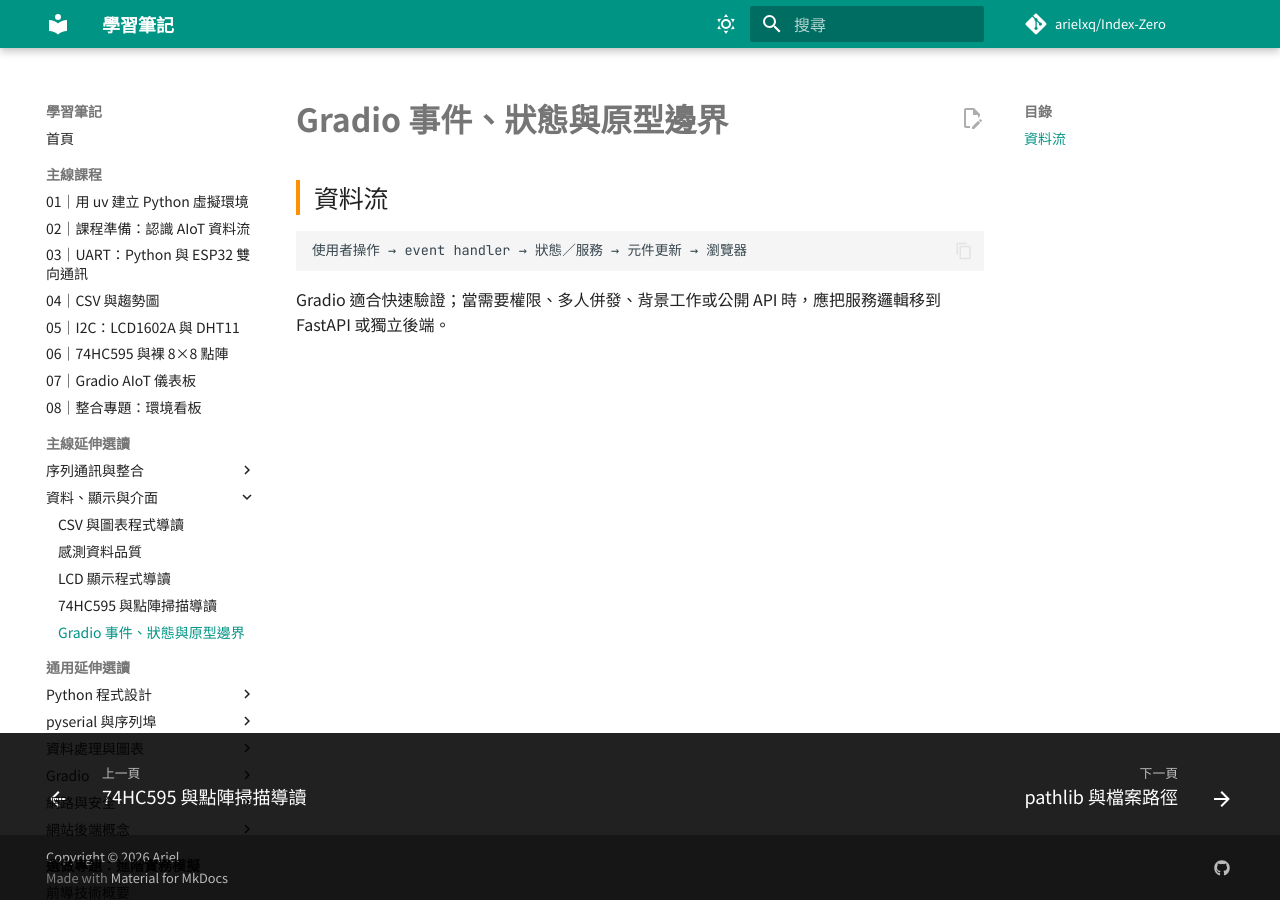
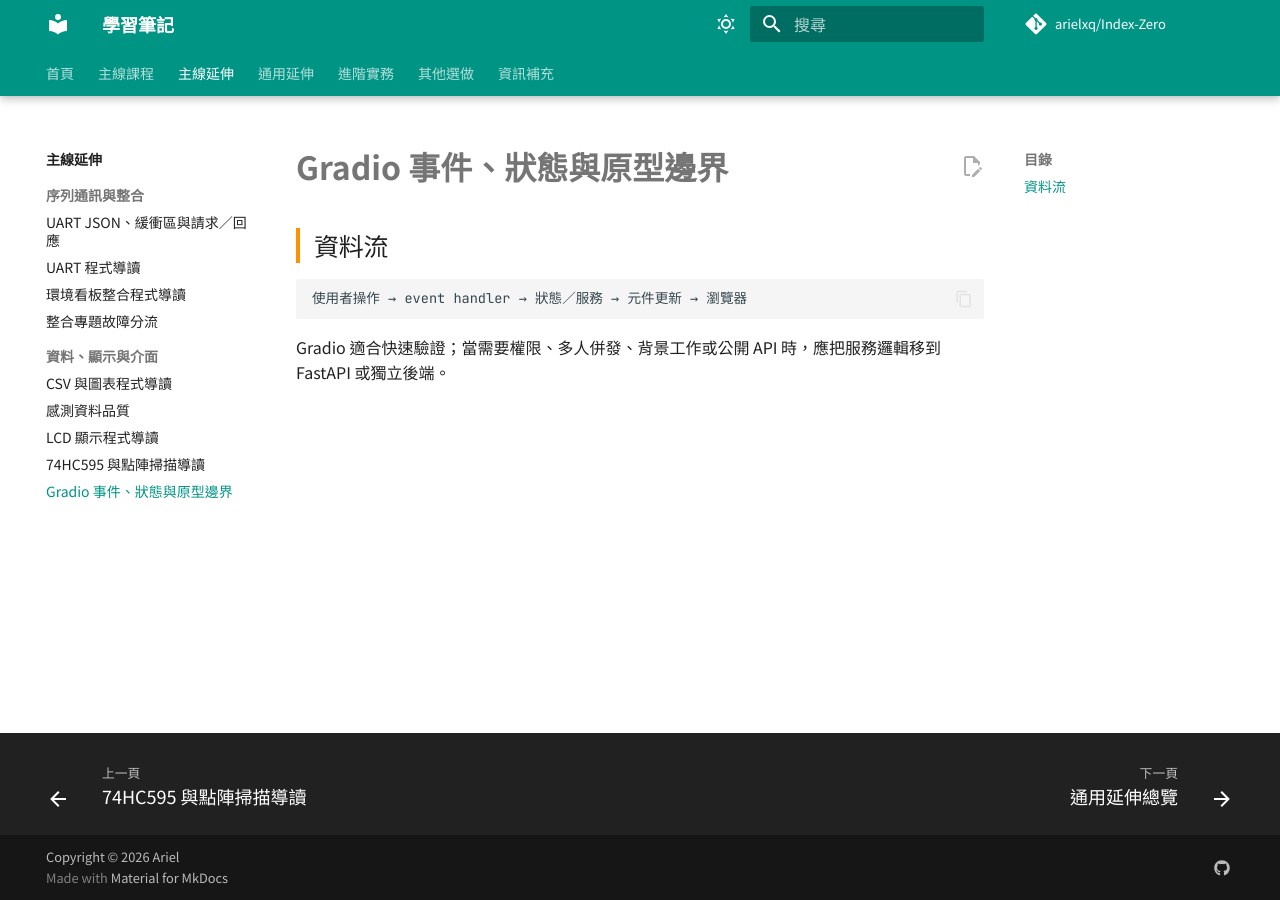
Before and after one commit to arielxq/Index-Zero, an MkDocs documentation site: the page built from docs/extensions/gradio-boundaries.md, in a window 1280 px wide. Built offline with MkDocs 1.6.1 and Material for MkDocs 9.7.7, drawn with Linux system fonts in a browser that asks for light colours; comment, search, counter and statistics services are not loaded; some of the changed lines change nothing that is shown.

Commit message:
Add top-level documentation category tabs

````diff
--- /dev/null
+++ b/docs/extensions/index.md
@@ -0,0 +1,34 @@
+# 主線延伸
+
+主線延伸直接對應主線中的通訊、資料、顯示與介面問題。它們不是額外的必修順序，而是完成某一章後用來補強理解的工具箱。
+
+## 延伸資料流
+
+```text
+主線實作 → 觀察問題 → 對應導讀 → 修正模型／程式 → 回到主線驗證
+```
+
+## 序列通訊與整合
+
+- [UART JSON、緩衝區與請求／回應](uart-json.md)
+- [UART 程式導讀](uart-guide.md)
+- [環境看板整合程式導讀](dashboard-guide.md)
+- [整合專題故障分流](troubleshooting.md)
+
+## 資料、顯示與介面
+
+- [CSV 與圖表程式導讀](csv-guide.md)
+- [感測資料品質](data-quality.md)
+- [LCD 顯示程式導讀](lcd-guide.md)
+- [74HC595 與點陣掃描導讀](matrix-guide.md)
+- [Gradio 事件、狀態與原型邊界](gradio-boundaries.md)
+
+## 閱讀方式
+
+```text
+UART 異常 → UART JSON／故障分流
+圖表不可信 → CSV 導讀／資料品質
+LCD 異常 → LCD 顯示導讀
+點陣方向錯誤 → 點陣掃描導讀
+Gradio 事件混亂 → Gradio 邊界
+```
--- /dev/null
+++ b/docs/general/index.md
@@ -0,0 +1,50 @@
+# 通用延伸
+
+通用延伸可獨立閱讀，補足 Python、資料處理、序列埠、Gradio、網路安全與後端架構。它們也會在主線與進階專題中被反覆使用。
+
+## 通用資料流
+
+```mermaid
+flowchart LR
+    P[Python 基礎] --> S[pyserial]
+    S --> D[資料處理與圖表]
+    D --> G[Gradio]
+    G --> N[網路與安全]
+    N --> B[網站後端]
+```
+
+## Python 程式設計
+
+- [pathlib 與檔案路徑](python-pathlib.md)
+- [json 與 csv](python-json-csv.md)
+- [datetime 與 time](python-time.md)
+- [函式、類別與責任分工](python-design.md)
+- [例外處理與錯誤訊息](python-errors.md)
+- [logging 與除錯紀錄](python-logging.md)
+- [進階 logger 技巧與設計方法](python-logger-design.md)
+- [測試概念與 pytest 實作](python-testing.md)
+
+## pyserial 與序列埠
+
+- [連線、讀寫與逾時](serial-basics.md)
+- [埠與資料除錯](serial-debug.md)
+- [連線生命週期與 COM 埠除錯](serial-lifecycle.md)
+
+## 資料處理與圖表
+
+- [Pandas 基礎操作](pandas-basics.md)
+- [Pandas 清理、篩選與彙整](pandas-cleaning.md)
+- [Matplotlib 圖表基本元件](matplotlib-basics.md)
+- [Matplotlib 可讀性與輸出](matplotlib-output.md)
+
+## Gradio
+
+- [介面、元件與版面](gradio-components.md)
+- [事件、資料流與元件更新](gradio-events.md)
+- [狀態、驗證與使用體驗](gradio-state.md)
+
+## 網路、安全與後端
+
+- [IPv4、IPv6 與連線路徑](network-path.md)
+- [公私鑰、數位簽章與中間人防範](security.md)
+- [高併發、分散式系統與資料同步](backend.md)
--- /dev/null
+++ b/docs/main/index.md
@@ -0,0 +1,42 @@
+# 主線課程
+
+主線是從環境準備到完整環境看板的循序學習路線。請依序完成 01～08，每一章都會把上一章的資料流往下一層延伸。
+
+## 主線總資料流
+
+```mermaid
+flowchart LR
+    A[uv / Python] --> B[AIoT 資料流]
+    B --> C[UART]
+    C --> D[CSV / 圖表]
+    D --> E[LCD1602A]
+    E --> F[74HC595 / 8×8]
+    F --> G[Gradio]
+    G --> H[環境看板]
+```
+
+## 建議順序
+
+| 順序 | 主題 | 產出 |
+| --- | --- | --- |
+| 01 | Python 環境 | 可重現的專案 |
+| 02 | AIoT 資料流 | 系統分層概念 |
+| 03 | UART | Python 與 ESP32 雙向資料 |
+| 04 | CSV 與圖表 | 可保存、可分析的感測資料 |
+| 05 | LCD1602A | ESP32 端即時文字顯示 |
+| 06 | 74HC595 點陣 | ESP32 端圖樣輸出 |
+| 07 | Gradio | 本機瀏覽器儀表板 |
+| 08 | 整合專題 | 完整環境看板 |
+
+## 章節入口
+
+- [01｜用 uv 建立 Python 虛擬環境](01-uv.md)
+- [02｜課程準備：認識 AIoT 資料流](02-data-flow.md)
+- [03｜UART：Python 與 ESP32 雙向通訊](03-uart.md)
+- [04｜將感測資料存成 CSV 並繪製趨勢圖](04-csv-chart.md)
+- [05｜I2C：LCD1602A 與 DHT11](05-i2c-lcd.md)
+- [06｜74HC595 與裸 8×8 點陣](06-matrix.md)
+- [07｜Gradio AIoT 儀表板](07-gradio.md)
+- [08｜整合專題：環境看板](08-dashboard.md)
+
+完成主線後，前往[主線延伸](../extensions/index.md)深入理解程式與除錯。
--- /dev/null
+++ b/docs/optional/index.md
@@ -0,0 +1,19 @@
+# 其他選做
+
+這裡放置不影響主線完成、但能擴充硬體理解的獨立實作。
+
+## 資料流
+
+```text
+圖案／文字 → ESP32 → 專用驅動器 → LED 點陣
+```
+
+## 目前內容
+
+- [MAX7219 點陣模組](max7219.md)
+
+MAX7219 與主線的裸 8×8 + 74HC595 分開管理。前者內含掃描與亮度控制，後者需要自行處理行列掃描。
+
+## 進入條件
+
+建議先完成[主線 06｜74HC595 與裸 8×8 點陣](../main/06-matrix.md)，再比較兩種驅動責任。
--- /dev/null
+++ b/docs/supplemental/index.md
@@ -0,0 +1,23 @@
+# 資訊補充
+
+這個分類整理跨主線的選型、架構與未來新增筆記規則。
+
+## 資料流
+
+```text
+硬體資料 → Python／後端 → GUI、Gradio、API、手機 App → 使用者
+```
+
+## 內容入口
+
+- [常見 GUI 與 App 解決方案](gui-apps.md)
+- [什麼是系統耦合性？](coupling.md)
+- [新增筆記模板](template.md)
+
+## 使用時機
+
+| 問題 | 建議頁面 |
+| --- | --- |
+| 不知道該用哪種介面 | GUI 與 App 解決方案 |
+| 修改硬體後整個程式都要重寫 | 系統耦合性 |
+| 要新增自己的主題 | 新增筆記模板 |
--- a/mkdocs.yml
+++ b/mkdocs.yml
@@ -7,6 +7,8 @@ theme:
   name: material
   language: zh-TW
   features:
+    - navigation.tabs
+    - navigation.tabs.sticky
     - navigation.sections
     - navigation.indexes
     - navigation.top
@@ -59,6 +61,7 @@ plugins:
 nav:
   - 首頁: index.md
   - 主線課程:
+      - 主線課程總覽: main/index.md
       - 01｜用 uv 建立 Python 虛擬環境: main/01-uv.md
       - 02｜課程準備：認識 AIoT 資料流: main/02-data-flow.md
       - 03｜UART：Python 與 ESP32 雙向通訊: main/03-uart.md
@@ -67,7 +70,8 @@ nav:
       - 06｜74HC595 與裸 8×8 點陣: main/06-matrix.md
       - 07｜Gradio AIoT 儀表板: main/07-gradio.md
       - 08｜整合專題：環境看板: main/08-dashboard.md
-  - 主線延伸選讀:
+  - 主線延伸:
+      - 主線延伸總覽: extensions/index.md
       - 序列通訊與整合:
           - UART JSON、緩衝區與請求／回應: extensions/uart-json.md
           - UART 程式導讀: extensions/uart-guide.md
@@ -79,7 +83,8 @@ nav:
           - LCD 顯示程式導讀: extensions/lcd-guide.md
           - 74HC595 與點陣掃描導讀: extensions/matrix-guide.md
           - Gradio 事件、狀態與原型邊界: extensions/gradio-boundaries.md
-  - 通用延伸選讀:
+  - 通用延伸:
+      - 通用延伸總覽: general/index.md
       - Python 程式設計:
           - pathlib 與檔案路徑: general/python-pathlib.md
           - json 與 csv: general/python-json-csv.md
@@ -107,7 +112,7 @@ nav:
           - 公私鑰、數位簽章與中間人防範: general/security.md
       - 網站後端概念:
           - 高併發、分散式系統與資料同步: general/backend.md
-  - 選做專題：進階實務模擬:
+  - 進階實務:
       - 專題總覽: advanced/index.md
       - 前導技術概要: advanced/overview.md
       - MQTT 基礎：發布、訂閱與 Broker: advanced/mqtt-basics.md
@@ -126,9 +131,11 @@ nav:
       - Thunkable 政府開放資料清單: advanced/thunkable-open-data.md
       - BLE 近距離設定: advanced/ble.md
       - LightBlue 與 ESP32 資料交換: advanced/lightblue.md
-  - 其他選做實作:
+  - 其他選做:
+      - 其他選做總覽: optional/index.md
       - MAX7219 點陣模組: optional/max7219.md
   - 資訊補充:
+      - 資訊補充總覽: supplemental/index.md
       - 常見 GUI 與 App 解決方案: supplemental/gui-apps.md
       - 系統耦合性: supplemental/coupling.md
       - 新增筆記模板: supplemental/template.md
````
